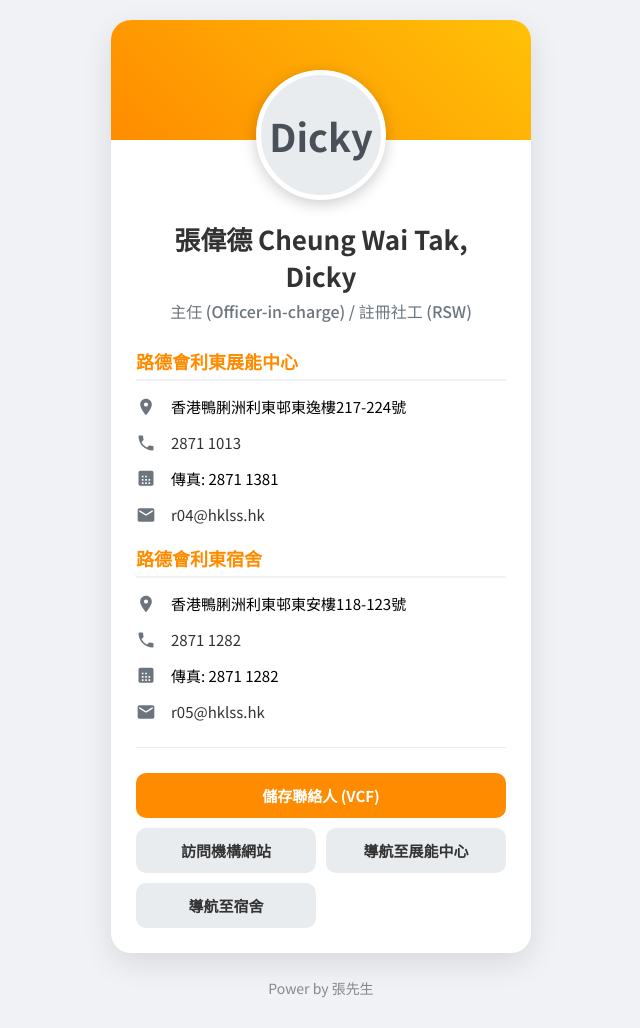
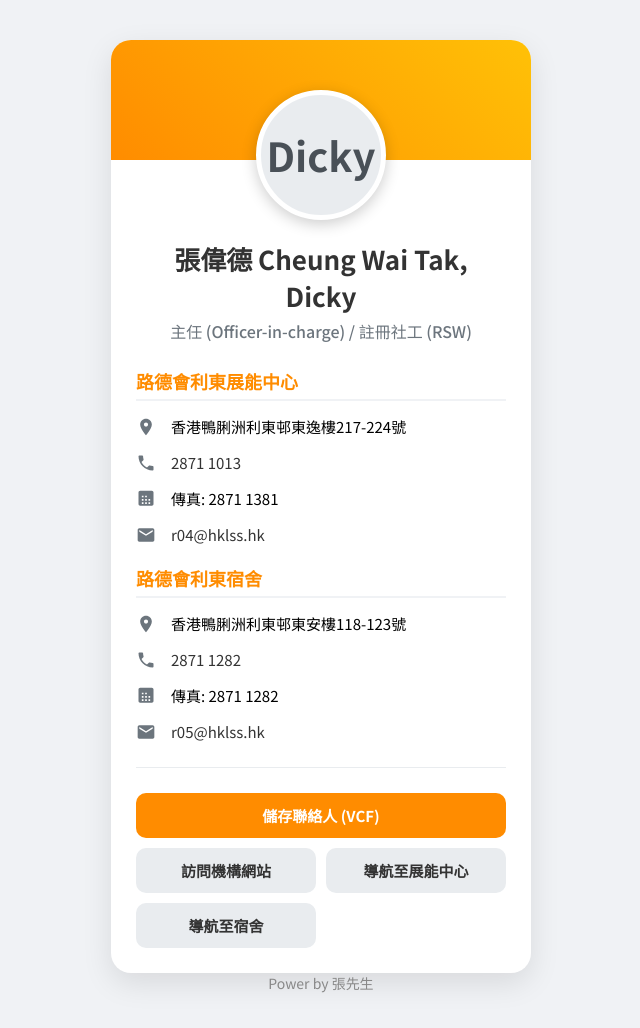
Before and after one commit to kook2212/ar2yaqwyf, a plain HTML site: page index .html in a window 1280 px wide. Shown: the whole page, without its empty margins (319-959 px from the left). Drawn offline with Linux system fonts and the light colour scheme.

Commit message:
Update index .html

```diff
--- a/index .html
+++ b/index .html
@@ -21,8 +21,8 @@
             background-color: #f0f2f5; /* 淡灰色背景，突顯卡片 */
             display: flex;
             flex-direction: column; /* 讓卡片和下方的文字垂直排列 */
-            /* 【重要修改】將垂直對齊方式改為置中，以確保卡片和頁腳整體居中顯示 */
-            justify-content: center;
+            /* 【重要修改】修改 justify-content 將頁腳推至底部 */
+            justify-content: space-between; /* 將內容推向頂部和底部 */
             align-items: center; /* 水平置中所有內容 */
             min-height: 100vh;
             padding: 20px;
@@ -38,6 +38,8 @@
             box-shadow: 0 10px 30px rgba(0, 0, 0, 0.1);
             overflow: hidden; /* 確保內容不會超出圓角 */
             text-align: center;
+            /* 【新增】增加與頂部的距離，避免緊貼螢幕邊緣 */
+            margin-top: 20px;
         }
 
         /* 卡片頂部背景圖 */
@@ -62,7 +64,8 @@
             display: flex;
             justify-content: center;
             align-items: center;
-            font-size: 38px; /* 稍微縮小字體以容納英文名 */
+            /* 【修改】調整字體大小以適應英文名 */
+            font-size: 40px;
             font-weight: 700;
             color: #495057;
         }
@@ -180,7 +183,7 @@
 
         /* 頁腳樣式 */
         .powered-by {
-            margin-top: 25px; /* 與卡片之間的距離 */
+            /* 【修改】移除 margin-top，由 flexbox 的 space-between 控制間距 */
             margin-bottom: 10px; /* 與頁面底部的距離 */
             font-size: 14px;
             color: #888888; /* 使用較淡的顏色，不搶風頭 */
@@ -193,7 +196,7 @@
     <!-- 卡片開始 -->
     <div class="card">
         <div class="card-header">
-            <!-- 【重要修改】將頭像文字改為 "Dicky" -->
+            <!-- 【修改】將頭像文字改為英文名 -->
             <div class="avatar">Dicky</div>
         </div>
 
```
